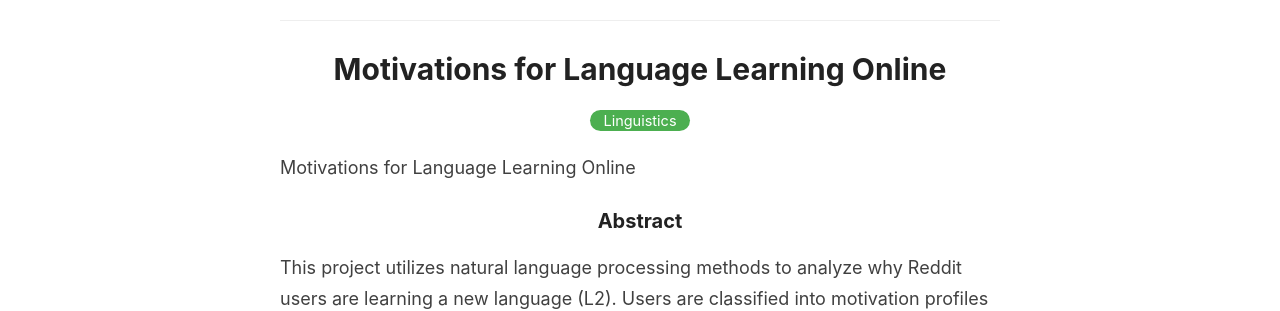
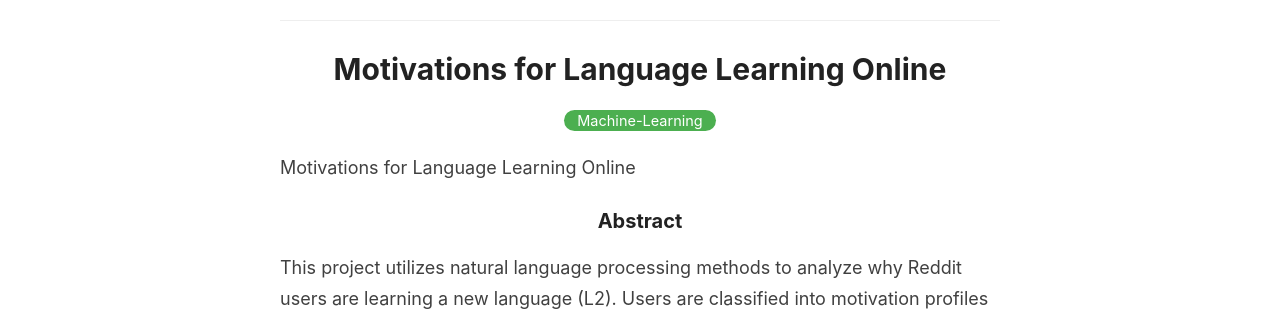
Before and after one commit to mscandlen/mscandlen, a Jekyll site: the page built from _posts/2021-12-31-Language_Learning.md, in a window 1280 px wide. Shown: the part 143-454 px from the top of the page. Built offline with Jekyll 4.4.1, drawn with Linux system fonts in a browser that asks for light colours.

Commit message:
Update 2021-12-31-Language_Learning.md

```diff
--- a/_posts/2021-12-31-Language_Learning.md
+++ b/_posts/2021-12-31-Language_Learning.md
@@ -1,7 +1,7 @@
 ---
 layout: post
 title: Motivations for Language Learning Online
-categories: Linguistics
+categories: Machine-Learning
 ---
 
 Motivations for Language Learning Online
```
